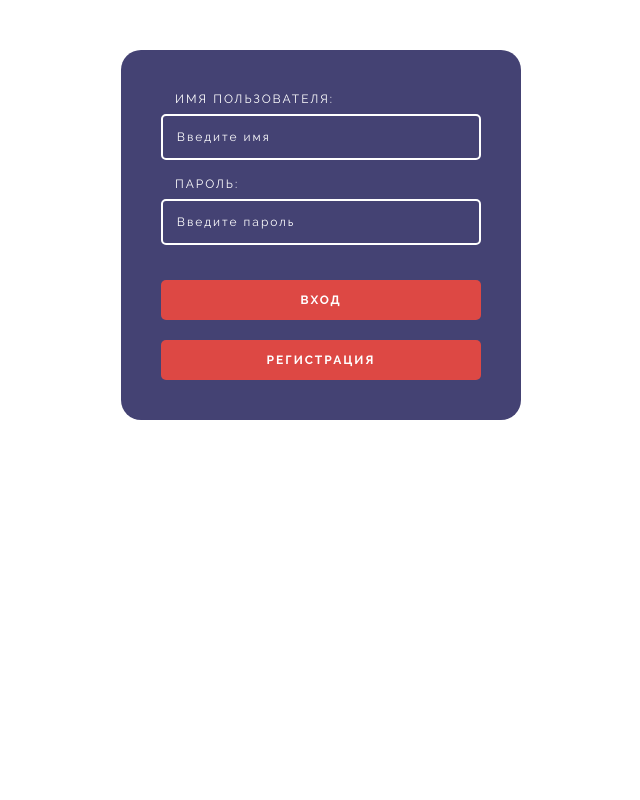
After one commit to saegga/DeLight-project, a PHP site: page /login.php in a window 1280 px wide. The commit adds this page. Shown: the whole page, without its empty margins (319-959 px from the left). Run offline with PHP 8.4, Linux system fonts and the light colour scheme.

Commit message:
login design

```diff
--- /dev/null
+++ b/DeLight-server/css/intarface.css
@@ -0,0 +1,123 @@
+/*CSS Reset start*/
+html, body, div, span, applet, object, iframe,
+h1, h2, h3, h4, h5, h6, p, blockquote, pre,
+a, abbr, acronym, address, big, cite, code,
+del, dfn, em, img, ins, kbd, q, s, samp,
+small, strike, strong, sub, sup, tt, var,
+b, u, i, center,
+dl, dt, dd, ol, ul, li,
+fieldset, form, label, legend,
+table, caption, tbody, tfoot, thead, tr, th, td,
+article, aside, canvas, details, embed,
+figure, figcaption, footer, header, hgroup,
+menu, nav, output, ruby, section, summary,
+time, mark, audio, video {
+	margin: 0;
+	padding: 0;
+	border: 0;
+	font-size: 100%;
+	font: inherit;
+	vertical-align: baseline;
+}
+/* HTML5 display-role reset for older browsers */
+article, aside, details, figcaption, figure,
+footer, header, hgroup, menu, nav, section {
+	display: block;
+}
+body {
+	line-height: 1;
+}
+ol, ul {
+	list-style: none;
+}
+blockquote, q {
+	quotes: none;
+}
+blockquote:before, blockquote:after,
+q:before, q:after {
+	content: '';
+	content: none;
+}
+table {
+	border-collapse: collapse;
+	border-spacing: 0;
+}
+/*CSS Reset end*/
+
+.main{
+	display: block;
+}
+
+/*Basic*/
+body {
+	font-family: "Raleway", sans-serif;
+	font-weight: normal;
+	font-size: 12px;
+	min-width: 320px;
+	position: relative;
+	line-height: 1.6;
+	-webkit-font-smoothing: antialised;
+}
+
+.hidden{
+	display: none;
+}
+
+.centered{
+	letter-spacing: 2px;
+	text-transform: uppercase;
+	color: white;
+	position: relative;
+	top: 50px;
+	width: 400px;
+	display: block;
+	margin: 0 auto;
+	position: relative;
+	background-color: #444273;
+	border-radius: 20px;
+	padding: 40px;
+}
+
+.form-group{
+	display: block;
+}
+
+input{
+	width: 100%;
+	display: block;
+	margin-top: 5px;
+	letter-spacing: 2px;
+	padding-left: 14px;
+	line-height: 40px;
+	height: 46px;
+	border-radius: 5px;
+	background-color: #444273;
+	border-color: white;
+	border-style: solid;
+}
+
+.input{
+	padding-left: 14px;
+}
+
+button{
+	background-color: #DD4844;
+	border: none;
+	font-size: 12px;
+	padding: 0 25px;
+	color: #fff;
+	line-height: 40px;
+	text-transform: uppercase;
+	letter-spacing: 2px;
+	font-weight: 700;
+	position: relative;
+	border-radius: 5px;
+	margin: 0 auto;
+	width: 100%;
+	margin-top: 20px;
+}
+
+::-webkit-input-placeholder{color:white;}
+::-moz-placeholder{color:white;}
+:-moz-placeholder{color:white;}
+:-ms-input-placeholder{color:white;}
--- /dev/null
+++ b/DeLight-server/login.php
@@ -0,0 +1,46 @@
+<?php
+header('Content-type: text/html; charset=utf-8');
+?>
+<!doctype html>
+<html>
+<head>
+
+	<title>DeLight - Огненное шоу в благовещенске</title>
+	<link rel="shortcut icon" href="favicon.png" />
+	<link rel="stylesheet" href="libs/bootstrap/bootstrap.min.css" />
+	<link rel="stylesheet" href="libs/linea/styles.css" />
+	<link rel="stylesheet" type="text/css" href="css/fonts.css" />
+	<link rel="stylesheet" type="text/css" href="css/intarface.css" />
+
+</head>
+<body>
+
+	<div class="main">
+		<div class="centered">
+			<form method="POST" action="" class="">
+				<label class="form-group">
+					<span class="input">Имя пользователя:</span>
+					<input type="text" name="login" placeholder="Введите имя" required>
+				</label>
+				<label class="form-group">
+					<span class="input">Пароль:</span>
+					<input type="password" name="password" placeholder="Введите пароль" required>
+				</label>
+				<button>Вход</button>
+				<button>Регистрация</button>
+			</form>
+		</div>
+	</div>
+
+	<script src="libs/jquery/jquery-2.1.4.min.js"></script>
+
+	<script>
+	$(document).ready(function() {
+
+		$(".main").css("height", $(window).height());
+
+	});
+	</script>
+
+</body>
+</html>
```
Also changed, not shown: DeLight-server/index.php (+1 -15 lines), DeLight-server/register.php (added).
